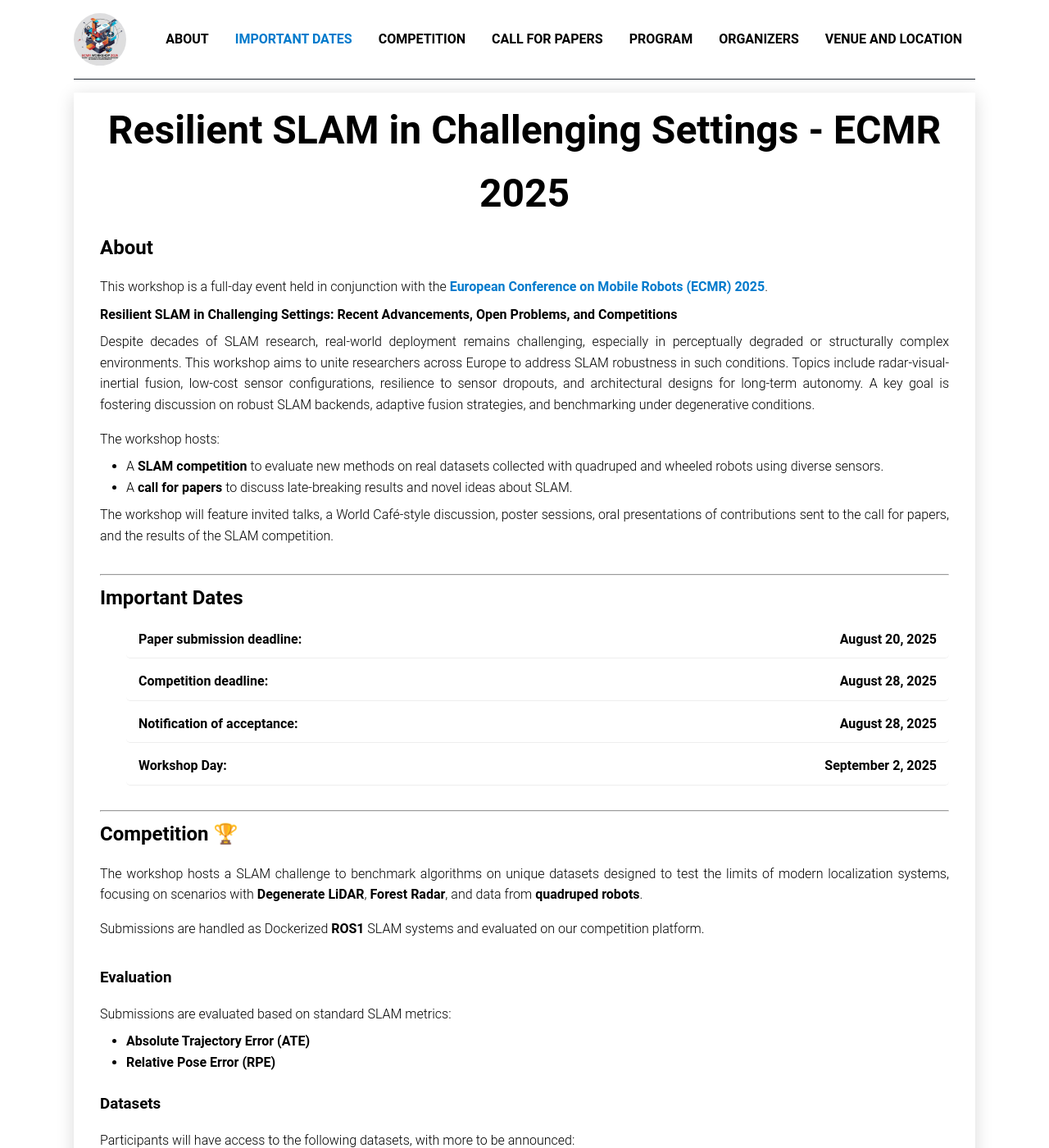
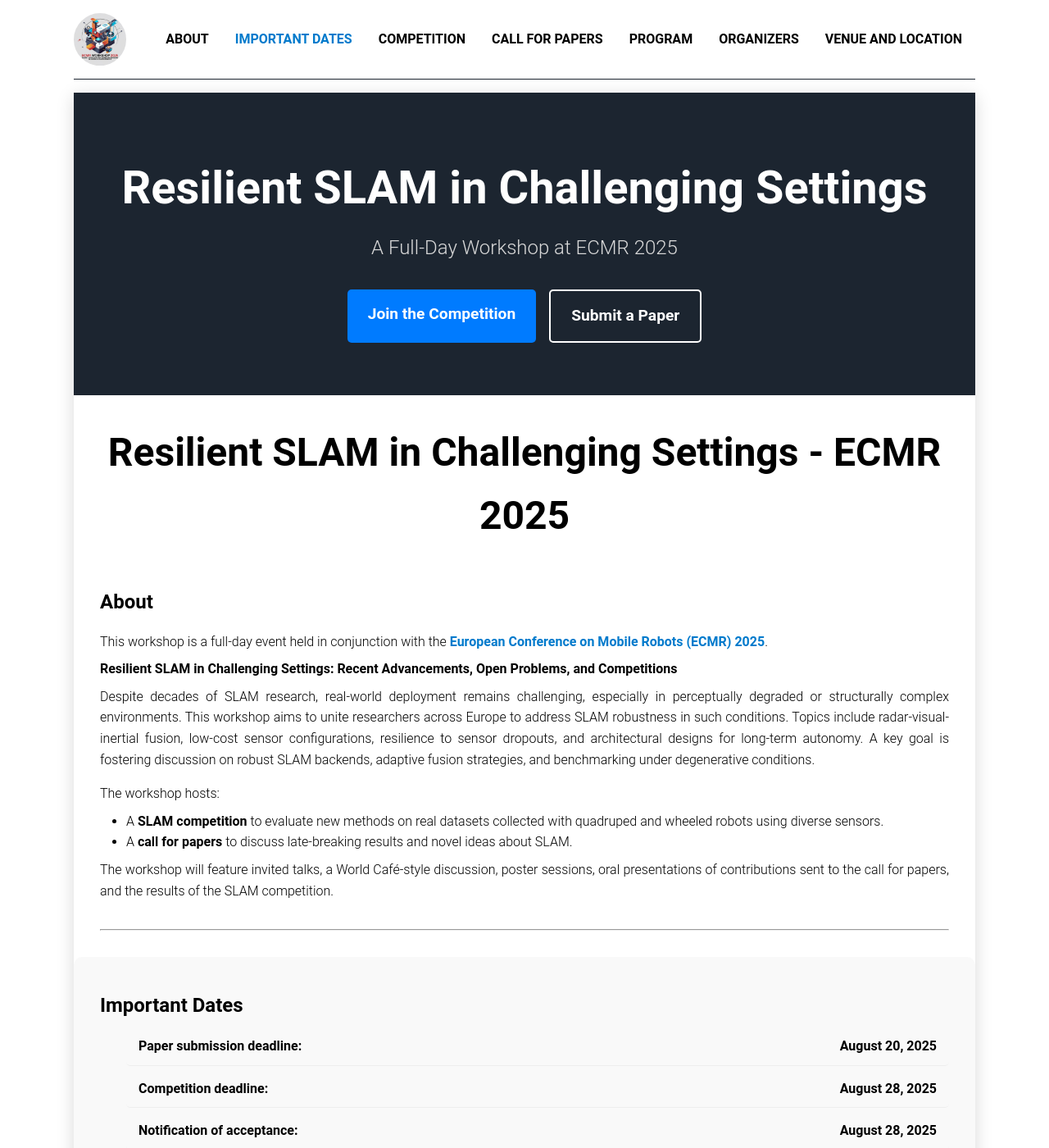
Before and after one commit to comrob/ecmr25slam, a Jekyll site: the page built from docs/index.markdown, in a window 1280 px wide and 1400 px high. Shown: the whole window at 82% size. Built offline with Jekyll 4.4.1, drawn with Linux system fonts in a browser that asks for light colours; some of the changed text lies outside the part shown.

Commit message:
improve the styling

```diff
--- /dev/null
+++ b/docs/assets/css/custom.css
@@ -0,0 +1,87 @@
+/* --- Style for Alternating Sections --- */
+
+section {
+  padding: 2rem 0;
+}
+
+section:nth-of-type(even) {
+  background-color: #f9f9f9;
+  margin: 0 -2rem; /* Extends color to the edges of the main container */
+  padding: 2rem;  /* Adds padding back in */
+  border-radius: var(--border-radius);
+}
+
+main > hr {
+  display: none; /* Hide the <hr> tags for a cleaner look */
+}
+
+/* --- Styles for Hero Section --- */
+
+.hero-section {
+  background-color: var(--dark-color);
+  color: white;
+  text-align: center;
+  padding: 4rem 2rem;
+  margin: 0 -2rem 2rem -2rem; /* Extend to edges and add bottom margin */
+}
+
+.hero-content h1 {
+  color: white;
+  font-size: 3.5rem;
+  margin-bottom: 0.5rem;
+}
+
+.hero-subtitle {
+  font-size: 1.5rem;
+  font-weight: 300;
+  color: var(--gray);
+  margin-bottom: 2rem;
+}
+
+.hero-buttons {
+  display: flex;
+  justify-content: center;
+  gap: 1rem;
+  flex-wrap: wrap; /* Allows buttons to stack on mobile */
+}
+
+/* Style for the secondary button */
+.cta-button.secondary {
+  background-color: transparent;
+  border: 2px solid white;
+}
+
+.cta-button.secondary:hover {
+  background-color: white;
+  color: var(--dark-color);
+}
+
+/* --- Styles for Countdown Timer --- */
+.countdown-timer {
+  display: flex;
+  justify-content: center;
+  gap: 1.5rem;
+  text-align: center;
+  margin: 1.5rem 0;
+}
+
+.countdown-timer div {
+  background-color: #f0f0f0;
+  padding: 1rem;
+  border-radius: var(--border-radius);
+  min-width: 90px;
+}
+
+.countdown-timer span {
+  display: block;
+  font-size: 2.5rem;
+  font-weight: bold;
+  color: var(--primary-color);
+}
+
+.countdown-timer p {
+  font-size: 0.9rem;
+  color: var(--dark-gray);
+  margin: 0;
+  padding: 0;
+}
--- a/docs/assets/css/style.css
+++ b/docs/assets/css/style.css
@@ -881,3 +881,20 @@ li.event-break {
 .github-button:hover {
   background-color: #000;
 }
+
+/* --- Style for Alternating Sections --- */
+
+section {
+  padding: 2rem 0;
+}
+
+section:nth-of-type(even) {
+  background-color: #f9f9f9;
+  margin: 0 -2rem; /* Extends color to the edges of the main container */
+  padding: 2rem;  /* Adds padding back in */
+  border-radius: var(--border-radius);
+}
+
+main > hr {
+  display: none; /* Hide the <hr> tags for a cleaner look */
+}
--- a/docs/index.markdown
+++ b/docs/index.markdown
@@ -8,8 +8,23 @@ logos: https://www.cvut.cz/,images/logo_ctu.jpg
 contact: Vsevolod Hulchuk
 contact-email: hulchvse@student.cvut.cz
 ---
+<head>
+  <link rel="stylesheet" href="assets/css/custom.css">
+</head>
+<div class="hero-section">
+    <div class="hero-content">
+        <h1>Resilient SLAM in Challenging Settings</h1>
+        <p class="hero-subtitle">A Full-Day Workshop at ECMR 2025</p>
+        <div class="hero-buttons">
+            <a href="#competition-section" class="cta-button">Join the Competition</a>
+            <a href="#call-for-papers-section" class="cta-button secondary">Submit a Paper</a>
+        </div>
+    </div>
+</div>
+
 <h1>Resilient SLAM in Challenging Settings - ECMR 2025</h1>
 
+<section id="about-section">
 <h2 id="about">About</h2>
 <div class="section-intro">
     <p>This workshop is a full-day event held in conjunction with the <a href="https://ecmr2025.dei.unipd.it/" target="_blank" rel="noopener noreferrer"><strong>European Conference on Mobile Robots (ECMR) 2025</strong></a>.</p>
@@ -26,7 +41,10 @@ contact-email: hulchvse@student.cvut.cz
 
 <br/>
 <hr>
+</section>
 
+
+<section id="dates-section">
 <h2 id="important-dates">Important Dates</h2>
 <div class="section-intro">
     <ul class="date-list">
@@ -49,10 +67,47 @@ contact-email: hulchvse@student.cvut.cz
     </ul>
 </div>
 
+<div class="countdown-timer" id="countdown"></div>
+
+</section>
+
+<script>
+  // Set the date we're counting down to (August 28, 2025)
+  const countDownDate = new Date("Aug 28, 2025 23:59:59").getTime();
+
+  // Update the count down every 1 second
+  const x = setInterval(function() {
+    const now = new Date().getTime();
+    const distance = countDownDate - now;
+
+    // Time calculations for days, hours, minutes and seconds
+    const days = Math.floor(distance / (1000 * 60 * 60 * 24));
+    const hours = Math.floor((distance % (1000 * 60 * 60 * 24)) / (1000 * 60 * 60));
+    const minutes = Math.floor((distance % (1000 * 60 * 60)) / (1000 * 60));
+    const seconds = Math.floor((distance % (1000 * 60)) / 1000);
+
+    // Display the result in the element with id="countdown"
+    document.getElementById("countdown").innerHTML = `
+      <div><span>${days}</span><p>Days</p></div>
+      <div><span>${hours}</span><p>Hours</p></div>
+      <div><span>${minutes}</span><p>Minutes</p></div>
+      <div><span>${seconds}</span><p>Seconds</p></div>
+    `;
+
+    // If the count down is finished, write some text
+    if (distance < 0) {
+      clearInterval(x);
+      document.getElementById("countdown").innerHTML = "<h3>The deadline has passed!</h3>";
+    }
+  }, 1000);
+</script>
 
 <br/>
 <hr>
 
+</section>
+
+<section id="competition-section">
 <h2 id="competition">Competition 🏆</h2>
 <div class="section-intro">
     <p>The workshop hosts a SLAM challenge to benchmark algorithms on unique datasets designed to test the limits of modern localization systems, focusing on scenarios with <strong>Degenerate LiDAR</strong>, <strong>Forest Radar</strong>, and data from <strong>quadruped robots</strong>.</p>
@@ -110,7 +165,9 @@ contact-email: hulchvse@student.cvut.cz
 </div>
 <br/>
 <hr>
+</section>
 
+<section id="call-for-papers-section">
 <h2 id="call-for-papers">Call for Papers</h2>
 <div class="section-intro">
     <p>We invite submissions of novel contributions aligned with (but not limited to) the following indicative topics:</p>
@@ -145,6 +202,9 @@ contact-email: hulchvse@student.cvut.cz
 <br/>
 <hr>
 
+</section>
+
+<section id="program-section">
 <h2 id="program">Program</h2>
 <div class="section-intro">
 <p>Full-day schedule with keynotes, technical sessions, and competitions: <strong>September 2, 2025</strong></p>
@@ -233,6 +293,9 @@ contact-email: hulchvse@student.cvut.cz
 <br/>
 <hr>
 
+</section>
+
+<section id="organizers-section">
 <h2 id="organizers">Organizers</h2>
 <br/>
 
@@ -313,8 +376,9 @@ contact-email: hulchvse@student.cvut.cz
 <br/>
 <hr>
 
-<hr>
+</section>
 
+<section id="venue-and-location-section">
 <h2 id="venue-and-location">Venue and location</h2>
 <div class="section-intro">
     <p>
```
